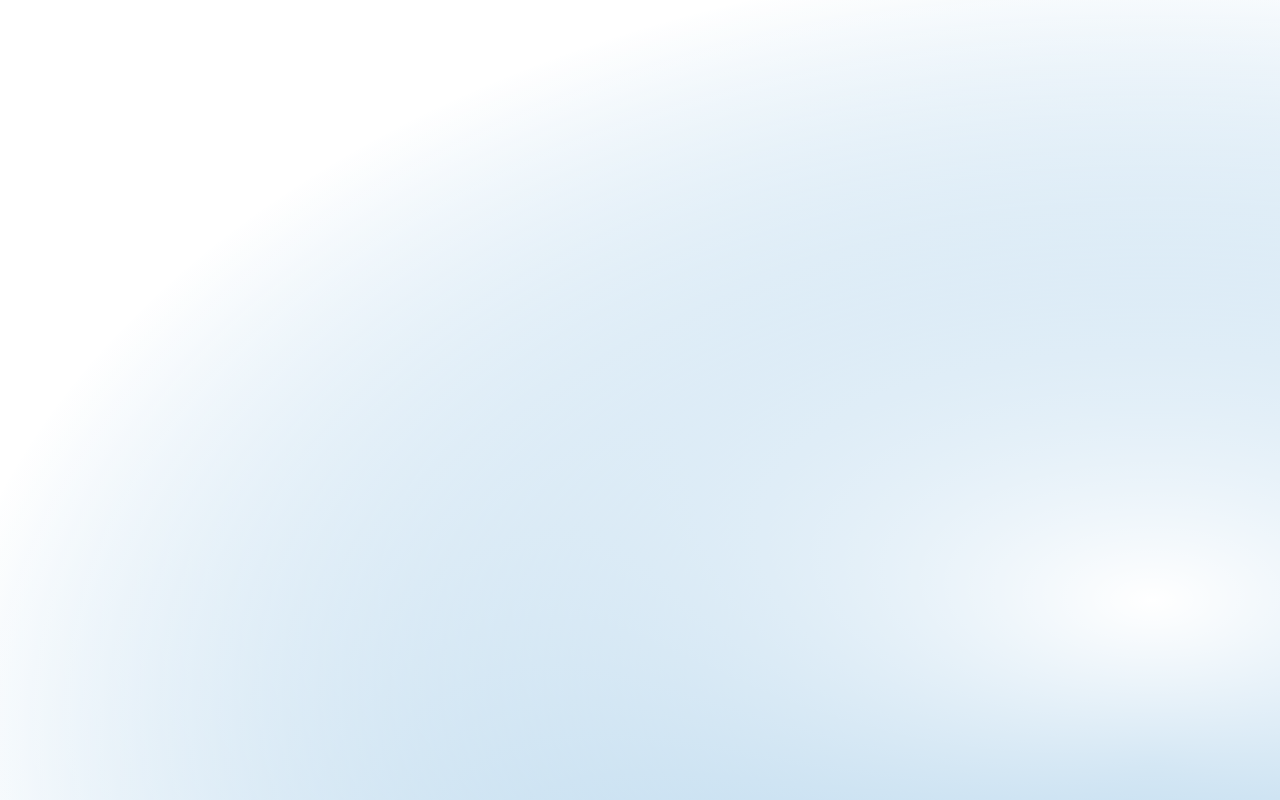
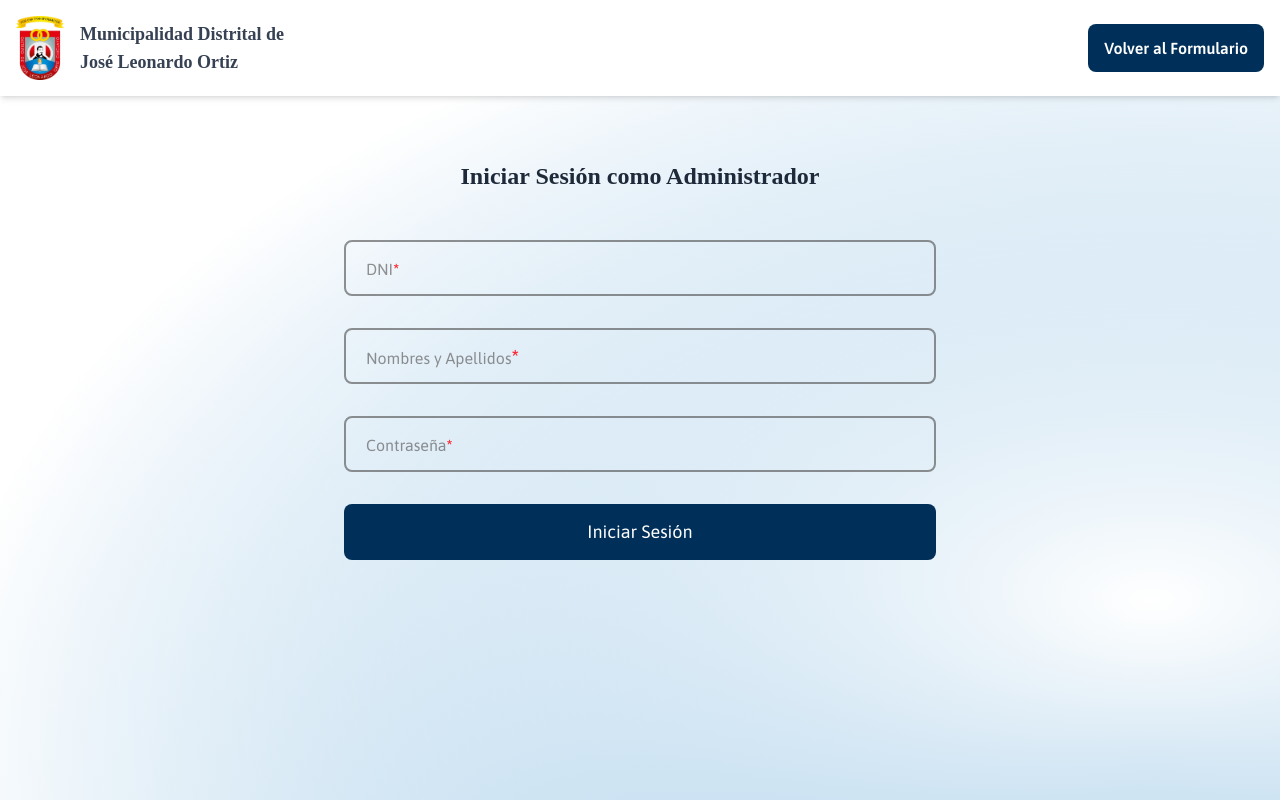
Before and after one commit to Nunu-DMG09/denuncias, a React (Vite) app in the folder frontend/: page /login in a window 1280 px wide. Before the commit this address had no page. Built offline with nearby package versions, Linux system fonts and the light colour scheme; no server answers; a web font is replaced by a local one.

Commit message:
Add Login component and update routing in App

```diff
--- a/frontend/src/App.tsx
+++ b/frontend/src/App.tsx
@@ -4,16 +4,18 @@ import { Toaster } from "sonner";
 import { BrowserRouter, Route, Routes } from "react-router";
 import { Layout } from "./Components/Layout";
 import { TrackingDenuncia } from "./pages/Tracking/TrackingDenuncia";
+import { Login } from "./pages/Admin/Login";
 function App() {
 	return (
 		<BrowserRouter>
 			<Routes>
 				<Route path="/" element={<Layout />}>
-					<Route index element={<FormularioDenuncia />}></Route>
+					<Route index element={<FormularioDenuncia />} />
 					<Route
 						path="/tracking-denuncia"
 						element={<TrackingDenuncia />}
-					></Route>
+					/>
+					<Route path="/login" element={<Login />} />
 				</Route>
 			</Routes>
 			<Toaster richColors closeButton />
--- a/frontend/src/pages/Admin/Login.tsx
+++ b/frontend/src/pages/Admin/Login.tsx
@@ -1,3 +1,81 @@
 export const Login = () => {
-
-}
+	return (
+		<div className="container mx-auto my-10 px-4 py-6 max-w-2xl">
+			<h2 className="text-2xl text-center font-bold mb-6 text-gray-800 font-(family-name:--titles) animate__animated animate__fadeInDown">
+				Iniciar Sesión como Administrador
+			</h2>
+			<form
+				className="rounded-lg p-6"
+				// onSubmit={handleSubmit}
+			>
+				<div className="space-y-6">
+					<div className="space-y-2 relative">
+						<input
+							type="text"
+							className="w-full p-3.5 border-2 border-solid border-(--gray-light) rounded-lg outline-none bg-transparent focus:ring-2 focus:ring-(--primary-color) focus:border-(--primary-color) transition-all duration-300 ease-in-out form-part white-bg-focus"
+							placeholder=" "
+							// value={trackingCode}
+							// onChange={handleInputChange}
+							minLength={8}
+							maxLength={8}
+							// disabled={trackingLoading}
+							required
+						/>
+						<label className="absolute top-[45%] left-[1em] px-1.5 py-0 pointer-events-none bg-transparent text-(--gray-light) text-base transform -translate-y-1/2 transition-all duration-300 ease-in-out">
+							DNI
+							<span className="text-red-500 font-black">*</span>
+						</label>
+					</div>
+					<div className="space-y-2 relative">
+						<input
+							type="text"
+							className="w-full p-3.5 border-2 border-solid border-(--gray-light) rounded-lg outline-none bg-transparent focus:ring-2 focus:ring-(--primary-color) focus:border-(--primary-color) transition-all duration-300 ease-in-out form-part white-bg-focus"
+							placeholder=" "
+							// value={nombre}
+							// disabled={isLoading}
+							// readOnly={
+							// 	tipoDocumento === "dni" ||
+							// 	tipoDocumento === "ruc" ||
+							// 	tipoDocumento === ""
+							// }
+							// onChange={
+							// 	tipoDocumento === "dni" ||
+							// 	tipoDocumento === "ruc" ||
+							// 	tipoDocumento === ""
+							// 		? undefined
+							// 		: handleName
+							// }
+						/>
+						<label className="absolute top-[45%] left-[1em] px-1.5 py-0 pointer-events-none bg-transparent text-(--gray-light) text-base transform -translate-y-1/2 transition-all duration-300 ease-in-out">
+							Nombres y Apellidos
+							<span className="text-red-500 font-black text-xl">
+								*
+							</span>
+						</label>
+					</div>
+                    <div className="space-y-2 relative">
+                        <input
+                            type="password"
+                            className="w-full p-3.5 border-2 border-solid border-(--gray-light) rounded-lg outline-none bg-transparent focus:ring-2 focus:ring-(--primary-color) focus:border-(--primary-color) transition-all duration-300 ease-in-out form-part"
+                            placeholder=" "
+                            // value={trackingCode}
+                            // onChange={handleInputChange}
+                            minLength={8}
+                            maxLength={8}
+                            // disabled={trackingLoading}
+                            required
+                        />
+                        <label className="absolute top-[45%] left-[1em] px-1.5 py-0 pointer-events-none bg-transparent text-(--gray-light) text-base transform -translate-y-1/2 transition-all duration-300 ease-in-out">
+                            Contraseña
+                            <span className="text-red-500 font-black">*</span>
+                        </label>
+                    </div>
+                    <button className="w-full p-3.5 rounded-lg outline-none bg-(--secondary-color) cursor-pointer text-white text-lg transition-all duration-300 ease-in-out hover:bg-(--primary-color) hover:shadow-lg">
+                        Iniciar Sesión
+                    </button>
+				</div>
+				{/* <Track trackingUtils={trackingUtils} /> */}
+			</form>
+		</div>
+	);
+};
```
